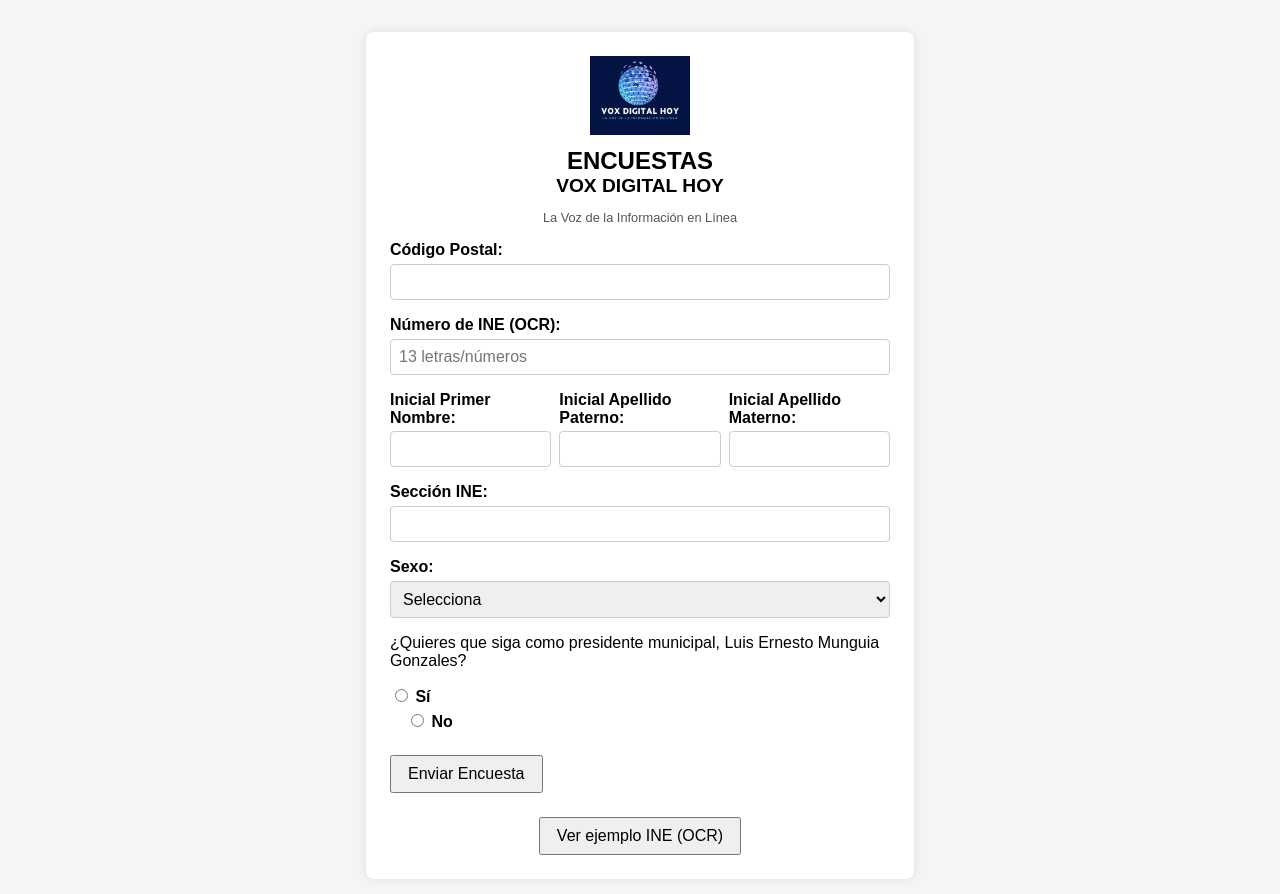
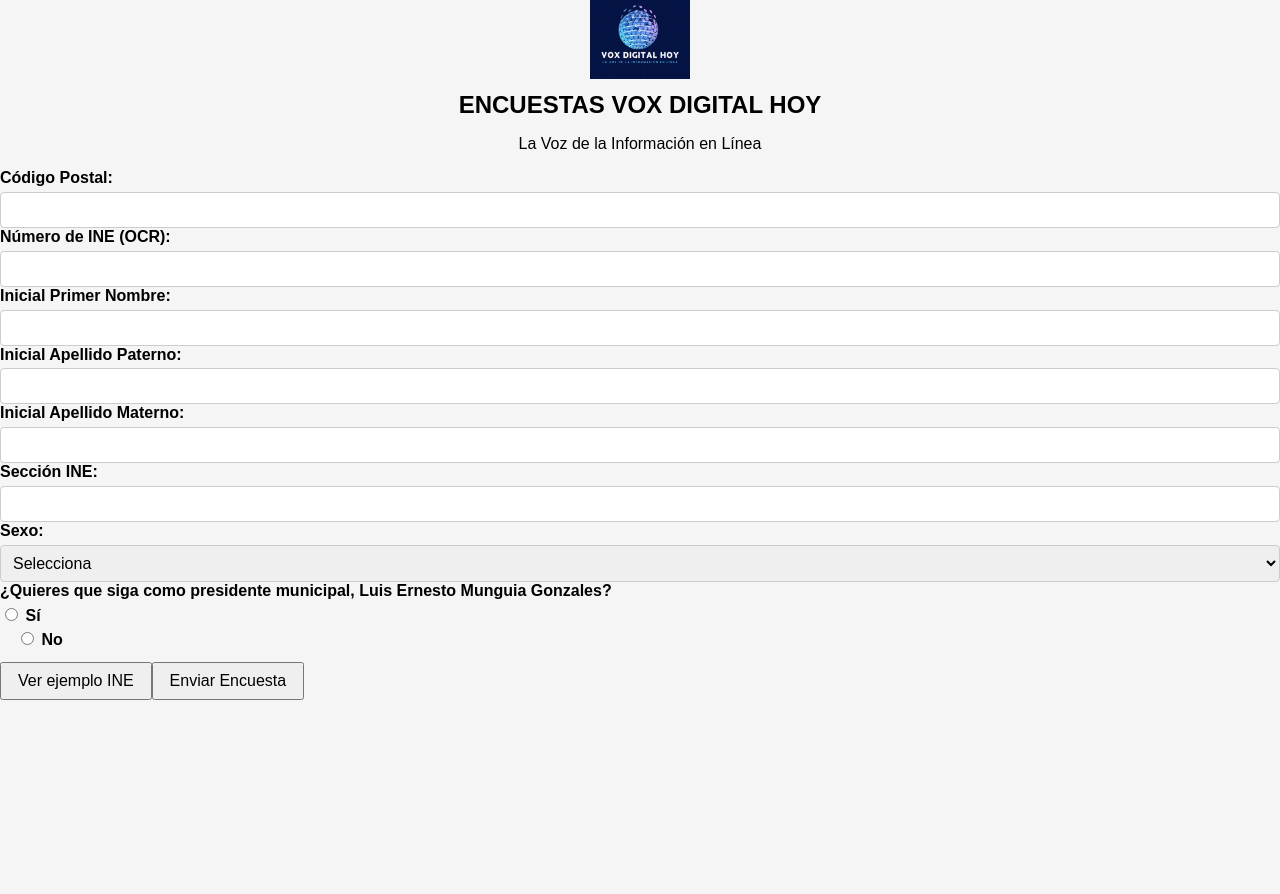
Before and after one commit to voxdigitalhoy-cmd/PRUEBAS, a React (Vite) app in the folder frontend/: page / in a window 1280 px wide. Shown: the top 894 px of the page. After the commit the page ends 800 px from the top, so only its background shows below. Built offline with nearby package versions, Linux system fonts and the light colour scheme.

Commit message:
Update App.jsx

```diff
--- a/frontend/src/App.jsx
+++ b/frontend/src/App.jsx
@@ -1,7 +1,5 @@
 import React, { useState } from "react";
 import "./index.css";
-import logo from "../public/logo.png";
-import ineExample from "../public/ine_example.png";
 
 export default function App() {
   const [formData, setFormData] = useState({
@@ -12,69 +10,62 @@ export default function App() {
     cp: "",
     answer: "",
   });
-
   const [showINE, setShowINE] = useState(false);
 
   const handleChange = (e) => {
     const { name, value } = e.target;
-    setFormData((prev) => ({ ...prev, [name]: value.toUpperCase() }));
+    setFormData((prev) => ({ ...prev, [name]: value }));
   };
 
   const handleSubmit = (e) => {
     e.preventDefault();
     console.log("Datos enviados:", formData);
-    alert("Encuesta enviada!");
-    setFormData({
-      first_initial: "",
-      last_initial: "",
-      mother_initial: "",
-      section: "",
-      cp: "",
-      answer: "",
-    });
+    alert("Formulario enviado!"); // temporal
   };
 
   return (
-    <div className="container">
-      <header>
-        <img src={logo} alt="Logo" className="logo" />
-        <h1>ENCUESTAS</h1>
-        <h2>VOX DIGITAL HOY</h2>
-        <p className="subtitulo">La Voz de la Información en Línea</p>
+    <div className="app-container">
+      {/* Encabezado con logo y título */}
+      <header className="app-header">
+        <img src="/logo.png" alt="Logo" className="logo" />
+        <h1>ENCUESTAS VOX DIGITAL HOY</h1>
+        <p className="subtitle">La Voz de la Información en Línea</p>
       </header>
 
-      <form onSubmit={handleSubmit}>
-        <div className="field">
+      {/* Formulario */}
+      <form onSubmit={handleSubmit} className="survey-form">
+        <div className="field-group">
           <label>Código Postal:</label>
           <input
             type="text"
             name="cp"
+            maxLength="10"
             value={formData.cp}
             onChange={handleChange}
-            maxLength={10}
             required
           />
         </div>
 
-        <div className="field">
+        <div className="field-group">
           <label>Número de INE (OCR):</label>
           <input
             type="text"
-            name="ocr"
-            placeholder="13 letras/números"
-            maxLength={13}
+            name="ine_number"
+            maxLength="13"
+            value={formData.ine_number}
+            onChange={handleChange}
           />
         </div>
 
-        <div className="initials">
+        <div className="initials-group">
           <div>
             <label>Inicial Primer Nombre:</label>
             <input
               type="text"
               name="first_initial"
+              maxLength="1"
               value={formData.first_initial}
               onChange={handleChange}
-              maxLength={1}
               required
             />
           </div>
@@ -83,9 +74,9 @@ export default function App() {
             <input
               type="text"
               name="last_initial"
+              maxLength="1"
               value={formData.last_initial}
               onChange={handleChange}
-              maxLength={1}
               required
             />
           </div>
@@ -94,31 +85,31 @@ export default function App() {
             <input
               type="text"
               name="mother_initial"
+              maxLength="1"
               value={formData.mother_initial}
               onChange={handleChange}
-              maxLength={1}
               required
             />
           </div>
         </div>
 
-        <div className="field">
+        <div className="field-group">
           <label>Sección INE:</label>
           <input
             type="text"
             name="section"
+            maxLength="6"
             value={formData.section}
             onChange={handleChange}
-            maxLength={6}
             required
           />
         </div>
 
-        <div className="field">
+        <div className="field-group">
           <label>Sexo:</label>
           <select
-            name="answer"
-            value={formData.answer}
+            name="sex"
+            value={formData.sex}
             onChange={handleChange}
             required
           >
@@ -128,17 +119,19 @@ export default function App() {
           </select>
         </div>
 
-        <div className="field">
-          <p>¿Quieres que siga como presidente municipal, Luis Ernesto Munguia Gonzales?</p>
+        <div className="field-group">
+          <label>¿Quieres que siga como presidente municipal, Luis Ernesto Munguia Gonzales?</label>
+          <div>
             <label>
               <input
                 type="radio"
                 name="answer"
-              value="Sí"
-              checked={formData.answer === "Sí"}
+                value="Si"
+                checked={formData.answer === "Si"}
                 onChange={handleChange}
                 required
-            /> Sí
+              />{" "}
+              Sí
             </label>
             <label style={{ marginLeft: "1rem" }}>
               <input
@@ -147,23 +140,26 @@ export default function App() {
                 value="No"
                 checked={formData.answer === "No"}
                 onChange={handleChange}
-            /> No
+              />{" "}
+              No
             </label>
           </div>
+        </div>
+
+        <button type="button" onClick={() => setShowINE(!showINE)}>
+          Ver ejemplo INE
+        </button>
+
+        {showINE && (
+          <div className="ine-example">
+            <img
+              src="/ine_example.png"
+              alt="Ejemplo INE"
+            />
+          </div>
+        )}
 
         <button type="submit">Enviar Encuesta</button>
-
-        <div className="ine-help">
-          <button
-            type="button"
-            onClick={() => setShowINE(!showINE)}
-          >
-            Ver ejemplo INE (OCR)
-          </button>
-          {showINE && (
-            <img src={ineExample} alt="Ejemplo INE" className="ine-image" />
-          )}
-        </div>
       </form>
     </div>
   );
```
Lines whose indentation alone changed are shown as unchanged.
